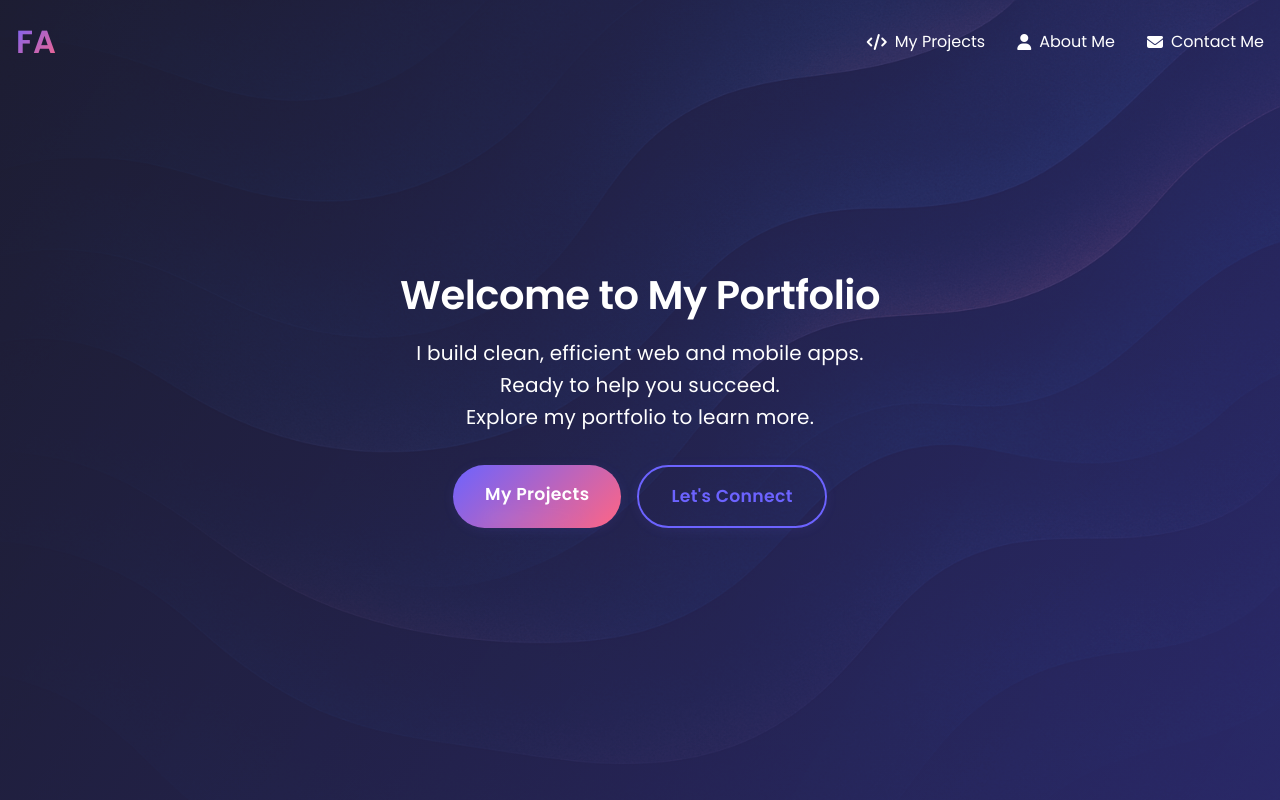
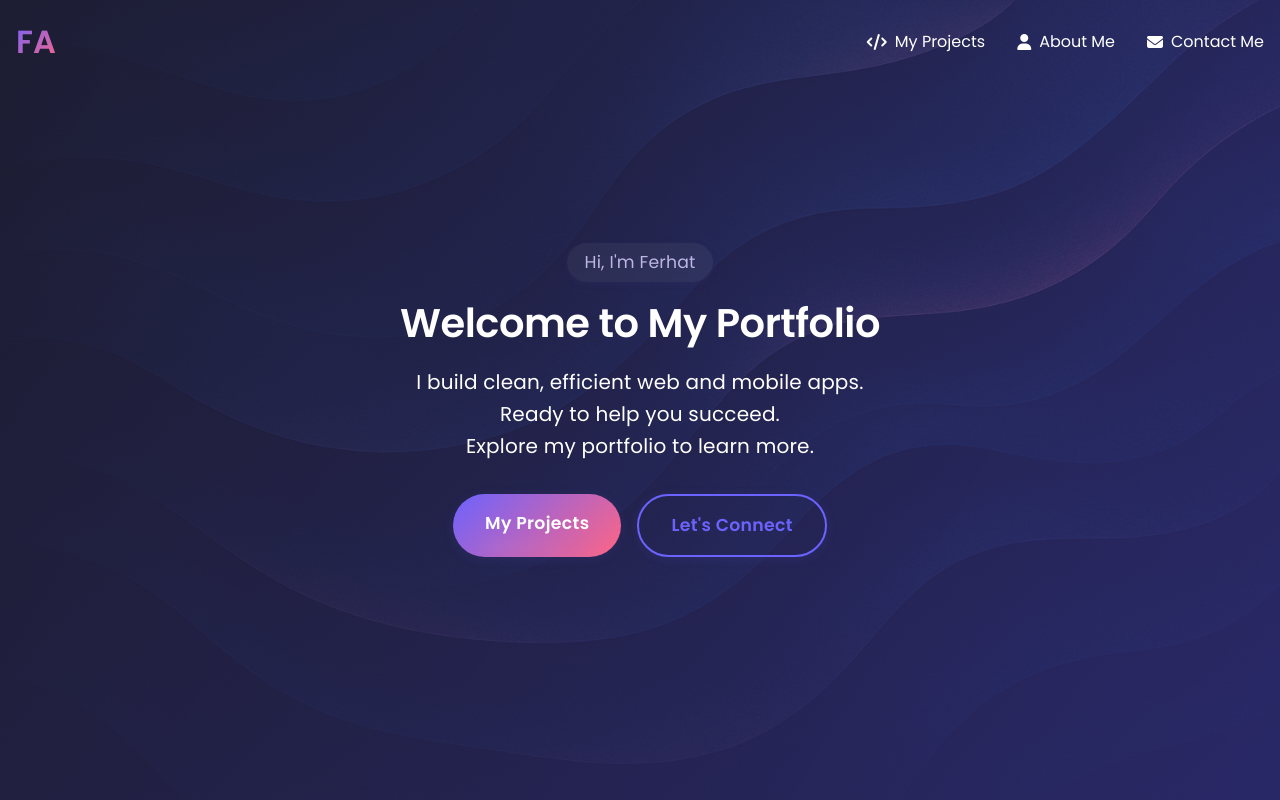
Before and after one commit to FerhatArslann/MyWebsite, a website: page public/index.html in a window 1280 px wide. Shown: the top 800 px of the page. Drawn offline with Linux system fonts and the light colour scheme.

Commit message:
Added intro badge above hero title.

```diff
--- a/public/index.html
+++ b/public/index.html
@@ -31,6 +31,9 @@
     <!-- Hero section with name and call-to-action buttons -->
     <section id="hero" class="hero-section">
         <div class="hero-content">
+            <div class="hero-intro-badge">
+                Hi, I'm Ferhat
+            </div>
             <h1 class="hero-title">
                 Welcome to My Portfolio
             </h1>
--- a/styles/style.css
+++ b/styles/style.css
@@ -1302,3 +1302,27 @@ footer p {
         padding-right: 10px;
     }
 }
+
+/* Subtle badge intro above H1 */
+.hero-intro-badge {
+    display: inline-block;
+    background: rgba(255,255,255,0.05);
+    border-radius: 20px;
+    padding: 6px 18px;
+    font-size: 1.08rem;
+    color: #bdb6e5;
+    font-weight: 500;
+    margin-bottom: 18px;
+    box-shadow: 0 2px 8px rgba(108,99,255,0.05);
+    transform: translateY(-16px);
+    opacity: 0; /* Add this line */
+    animation: fadeInDown 1.2s cubic-bezier(.6,.2,.3,1) 0.2s forwards;
+    letter-spacing: 0.01em;
+}
+
+@keyframes fadeInDown {
+    to {
+        opacity: 1;
+        transform: translateY(0);
+    }
+}
```
